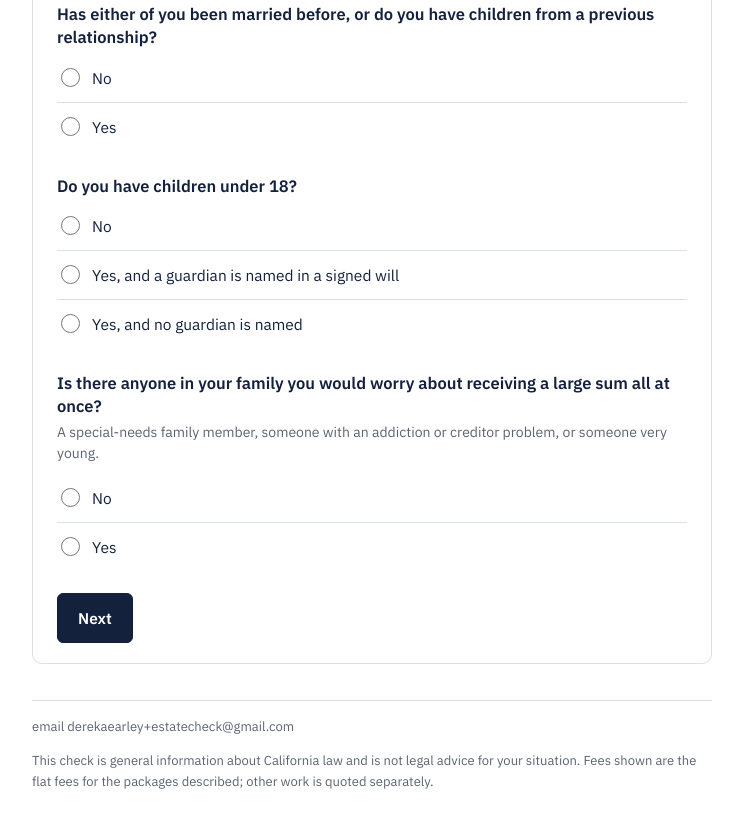
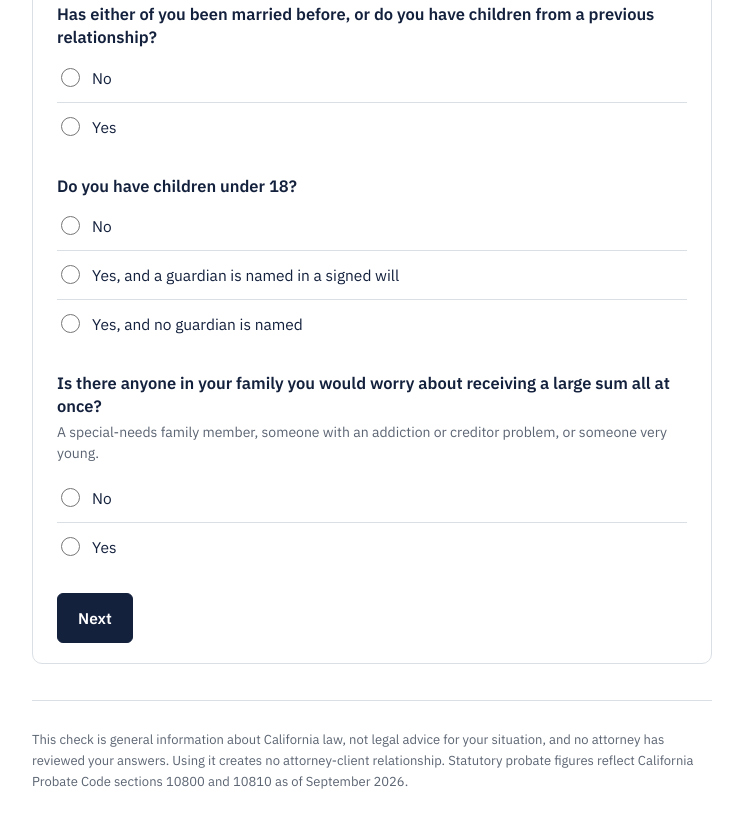
Before and after one commit to dearley02/myestatecheck, a plain HTML site: page index.html in a window 1280 px wide. Shown: the part 1068-1896 px from the top of the page, without its empty margins (268-1011 px from the left). Drawn offline with Linux system fonts and the light colour scheme.

Commit message:
Revise legal disclaimer and submit button text
Updated footer message for legal disclaimer and adjusted submit button text for clarity.

```diff
--- a/index.html
+++ b/index.html
@@ -27,7 +27,9 @@
   .id-row { display:flex; align-items:center; gap:12px; }
   .brand { font-family:var(--serif); font-weight:600; font-size:19px; color:var(--ink); letter-spacing:-0.01em; }
   .tagline { font-size:13px; color:var(--slate); margin-top:2px; }
-  .chips { display:flex; gap:16px; flex-wrap:wrap; font-size:12.5px; color:var(--slate); row-gap:4px; }
+  .chips { display:flex; flex-wrap:wrap; font-size:12.5px; color:var(--slate); gap:0 14px; row-gap:4px; }
+  .chips span { display:inline-flex; align-items:center; }
+  .chips span + span::before { content:""; display:inline-block; width:3px; height:3px; border-radius:50%; background:var(--line); margin-right:14px; flex-shrink:0; }
   .wrap { width:min(680px,92vw); margin:0 auto; padding:28px 0 60px; }
   .hero { margin-bottom:28px; }
   h1 { font-family:var(--serif); font-weight:600; font-size:clamp(24px,5.2vw,32px); line-height:1.28; margin:0 0 12px; color:var(--ink); letter-spacing:-0.01em; max-width:19ch; }
@@ -232,7 +234,7 @@
 
   <footer>
     <div id="footerContact"></div>
-    <p>This check is general information about California law and is not legal advice for your situation. Fees shown are the flat fees for the packages described; other work is quoted separately.</p>
+    <p>This check is general information about California law, not legal advice for your situation, and no attorney has reviewed your answers. Using it creates no attorney-client relationship. Statutory probate figures reflect California Probate Code sections 10800 and 10810 as of September 2026.</p>
   </footer>
 </div>
 
@@ -245,8 +247,8 @@
     function feeOneSide(g){ var f=0,r=g,b=[[100000,0.04],[100000,0.03],[800000,0.02],[9000000,0.01],[15000000,0.005]]; for(var i=0;i<b.length&&r>0;i++){var t=Math.min(r,b[i][0]); f+=t*b[i][1]; r-=t;} return f; }
     function isCourtDetermined(g){ return g>25000000; }
     function feeDisplay(g){ return isCourtDetermined(g) ? "Court-determined (over $25M)" : money(feeOneSide(g)*2); }
-    $("submitPrivacy").textContent = CONFIG.formEndpoint ? "Submitting sends your answers to our intake form so we can prepare for the call. No lists, no resale." : (CONFIG.email ? "Submitting opens an email to "+CONFIG.email+" with your answers. No lists, no resale." : "Submitting shows you a copy of your answers to send us yourself. Nothing leaves this page until you do.");
-    if (CONFIG.phone||CONFIG.email){ $("footerContact").textContent=(CONFIG.phone?"Call or text "+CONFIG.phone.replace(/(\d{3})(\d{3})(\d{4})/,"($1) $2-$3"):"")+(CONFIG.phone&&CONFIG.email?" or ":"")+(CONFIG.email?"email "+CONFIG.email:""); }
+    $("submitPrivacy").textContent = CONFIG.formEndpoint ? "Submitting sends your answers to our intake form so we can prepare for the call. No lists, no resale." : (CONFIG.email ? "Submitting opens your own email app with your answers, addressed to us. No lists, no resale." : "Submitting shows you a copy of your answers to send us yourself. Nothing leaves this page until you do.");
+    if (CONFIG.phone){ $("footerContact").textContent="Call or text "+CONFIG.phone.replace(/(\d{3})(\d{3})(\d{4})/,"($1) $2-$3"); }
 
     var steps=Array.prototype.slice.call(document.querySelectorAll(".step")), cur=0;
     function show(i){ steps.forEach(function(s,k){ s.classList.toggle("active",k===i); }); cur=i;
```
